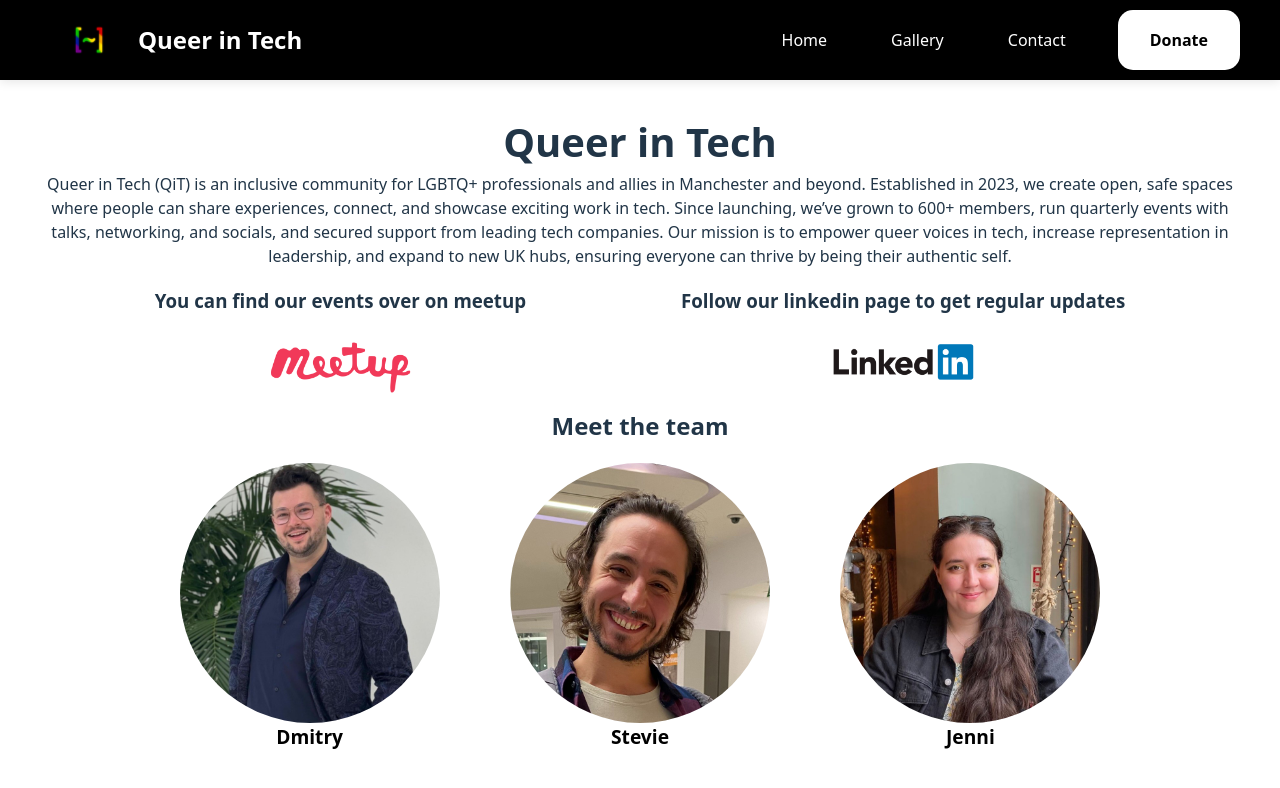
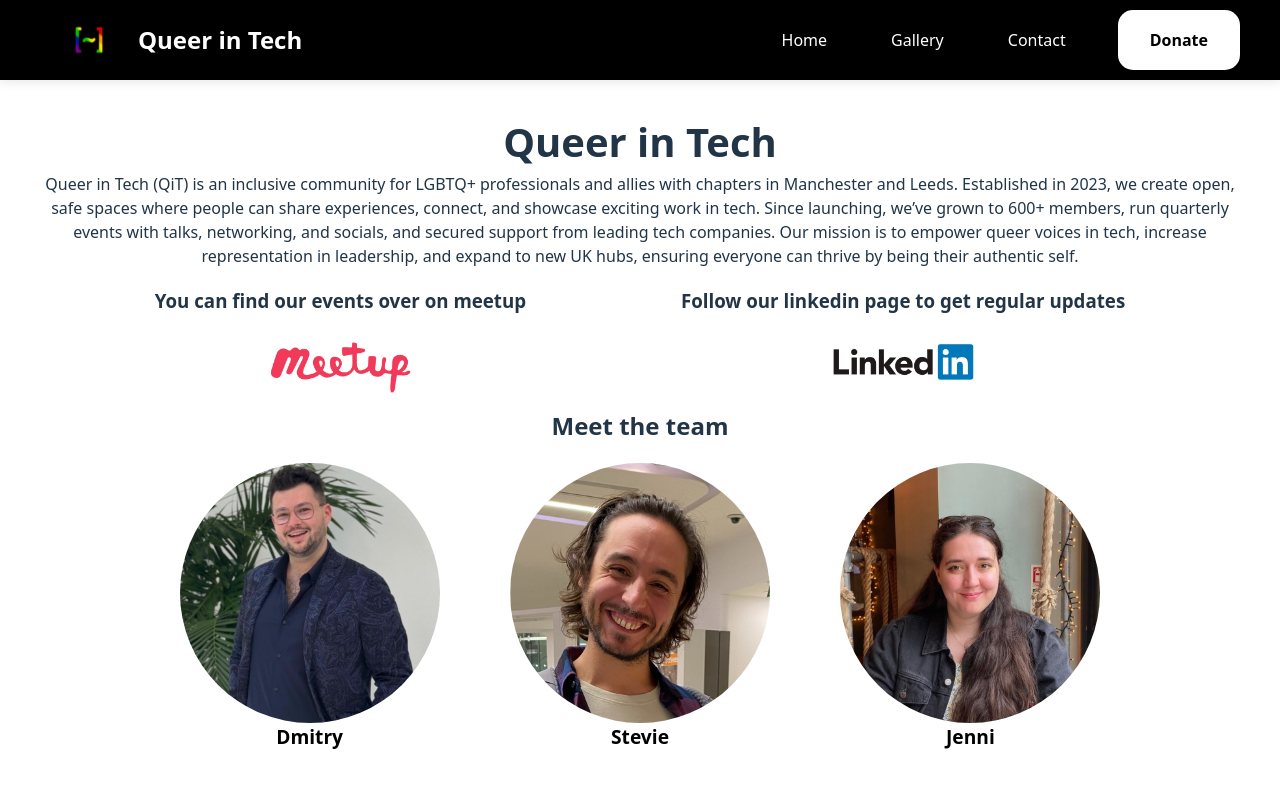
Before and after one commit to Queer-In-Tech/queer-in-tech-website, a React (Vite) app: page / in a window 1280 px wide. Shown: the top 788 px of the page. Built offline with nearby package versions, Linux system fonts and the light colour scheme.

Commit message:
update front page text to include Leeds

```diff
--- a/src/pages/Home.tsx
+++ b/src/pages/Home.tsx
@@ -19,7 +19,7 @@ const Home: React.FC = () => {
   return (
     <div className="home-page">
             <h2 className={"title"}>Queer in Tech</h2>
-            <div>Queer in Tech (QiT) is an inclusive community for LGBTQ+ professionals and allies in Manchester and beyond. Established in 2023, we create open, safe spaces where people can share experiences, connect, and showcase exciting work in tech. Since launching, we’ve grown to 600+ members, run quarterly events with talks, networking, and socials, and secured support from leading tech companies. Our mission is to empower queer voices in tech, increase representation in leadership, and expand to new UK hubs, ensuring everyone can thrive by being their authentic self.
+            <div>Queer in Tech (QiT) is an inclusive community for LGBTQ+ professionals and allies with chapters in Manchester and Leeds. Established in 2023, we create open, safe spaces where people can share experiences, connect, and showcase exciting work in tech. Since launching, we’ve grown to 600+ members, run quarterly events with talks, networking, and socials, and secured support from leading tech companies. Our mission is to empower queer voices in tech, increase representation in leadership, and expand to new UK hubs, ensuring everyone can thrive by being their authentic self.
             </div>
         <div className="find-us">
             <div>
```
